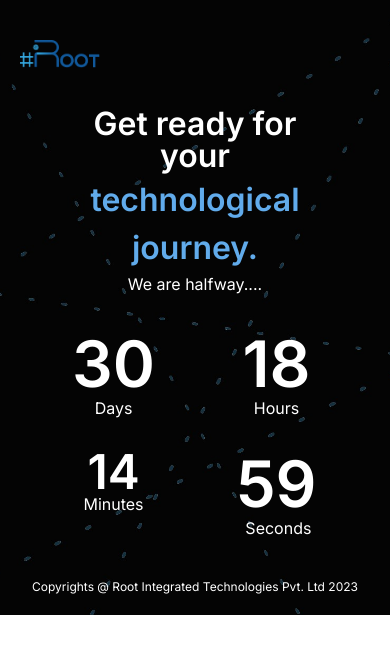
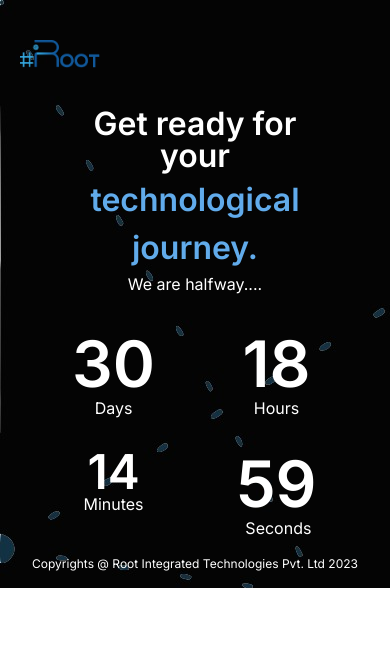
Before and after one commit to skd28/root_home, a Next.js app: page / in a window 390 px wide. Shown: the top 654 px of the page. Built offline with nearby package versions, Linux system fonts and the light colour scheme.

Commit message:
added breakpoints to copyright padding

```diff
--- a/app/components/First.js
+++ b/app/components/First.js
@@ -48,7 +48,7 @@ function First() {
 
     return (
         <>
-            <div className=" bg-blue-50 bg-fixed h-fit bg-cover bg-center bg-[url('/mobile.jpg')] md:bg-[url('/Desktop.jpg')]" >
+            <div className="sm:h-screen  bg-blue-50 bg-fixed sm:bg-cover sm:bg-center bg-[url('/mobile.jpg')] md:bg-[url('/Desktop.jpg')]" >
                 {/* Logo */}
                 <div className='px-5 pt-10 xs:px-10 md:px-7 lg:px-16 '>
                     <img src='/logo.png' alt='logo' className='  w-20 h-7 ' />
@@ -57,8 +57,11 @@ function First() {
                 <div className=' w-full  pt-8  md:grid md:grid-cols-2 ' >
                     {/* Text part */}
                     <div className=' mx-auto md:mx-0 md:px-7 lg:px-16 sm:text-center  xs:text-center md:text-left text-center ' >
+
                         <h1 className='text-white text-[2rem] font-semibold xs:text-[3rem] sm:text-[5rem] md:text-[4rem] lg:text-[4rem]' >Get ready for</h1>
                         <h1 className='text-white text-[2rem] font-semibold bottom-4 relative xs:text-[3rem] sm:text-[5rem] md:text-[4rem] lg:text-[4rem]' >your</h1>
+
+
                         <h1 className='text-[#61ABEB] text-[2rem] font-semibold bottom-5 relative xs:text-[3rem] sm:text-[5rem] md:text-[4rem] lg:text-[4rem]'> technological</h1>
                         <h1 className='text-[#61ABEB] text-[2rem] font-semibold bottom-5 relative xs:text-[3rem] sm:text-[5rem] md:text-[4rem] lg:text-[4rem]'>journey.</h1>
                         <p className='text-white bottom-5 relative '>We are halfway....</p>
@@ -96,10 +99,11 @@ function First() {
                         </div>
 
                     </div>
+
                 </div>
-                {/* Footer */}
-                <div className='  mt-[6%] pb-[5%] '>
-                    <p className='text-white text-center text-xs '>Copyrights @ Root Integrated Technologies Pvt. Ltd 2023</p>
+                        {/* Footer */}
+                        <div className='pb-4 h-1/4'>
+                    <p className='text-white text-center text-xs xs:pt-48 sm:pt-64 lg:pt-96'>Copyrights @ Root Integrated Technologies Pvt. Ltd 2023</p>
                 </div>
             </div >
         </>
```
